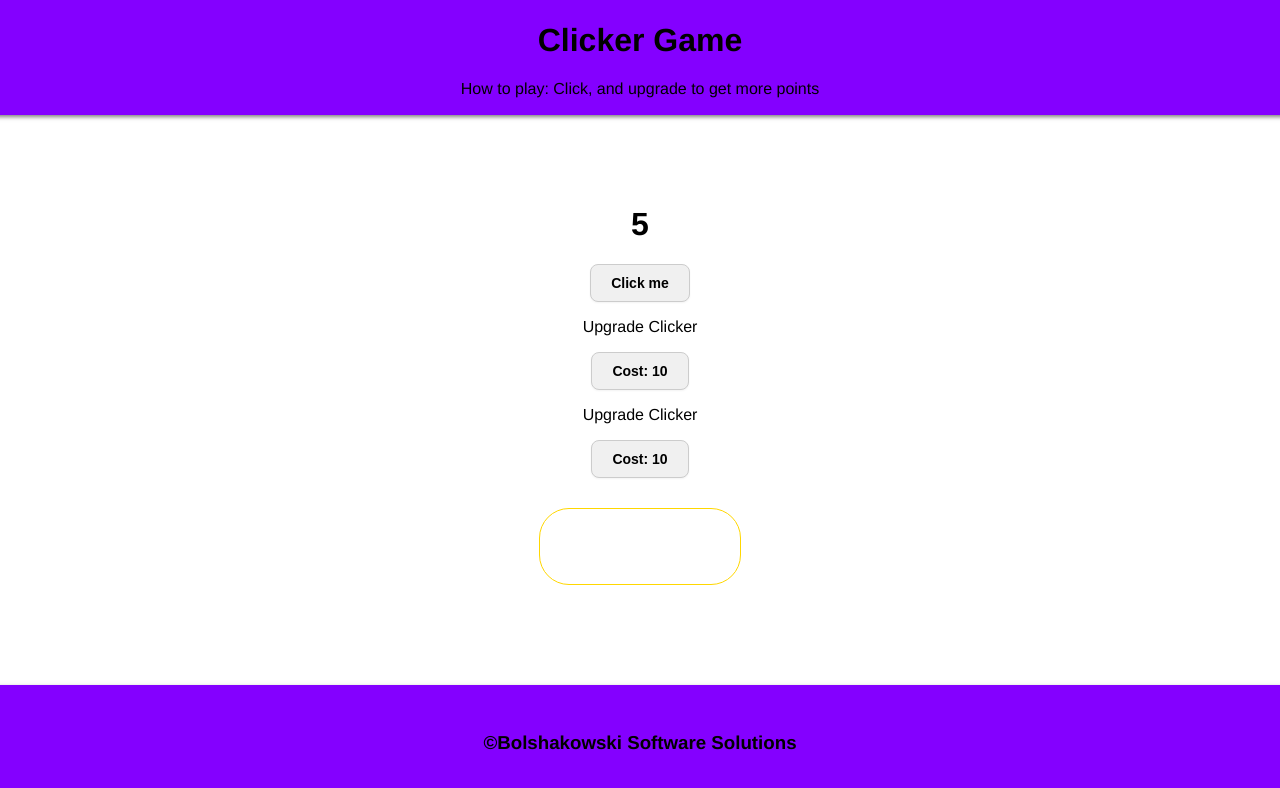
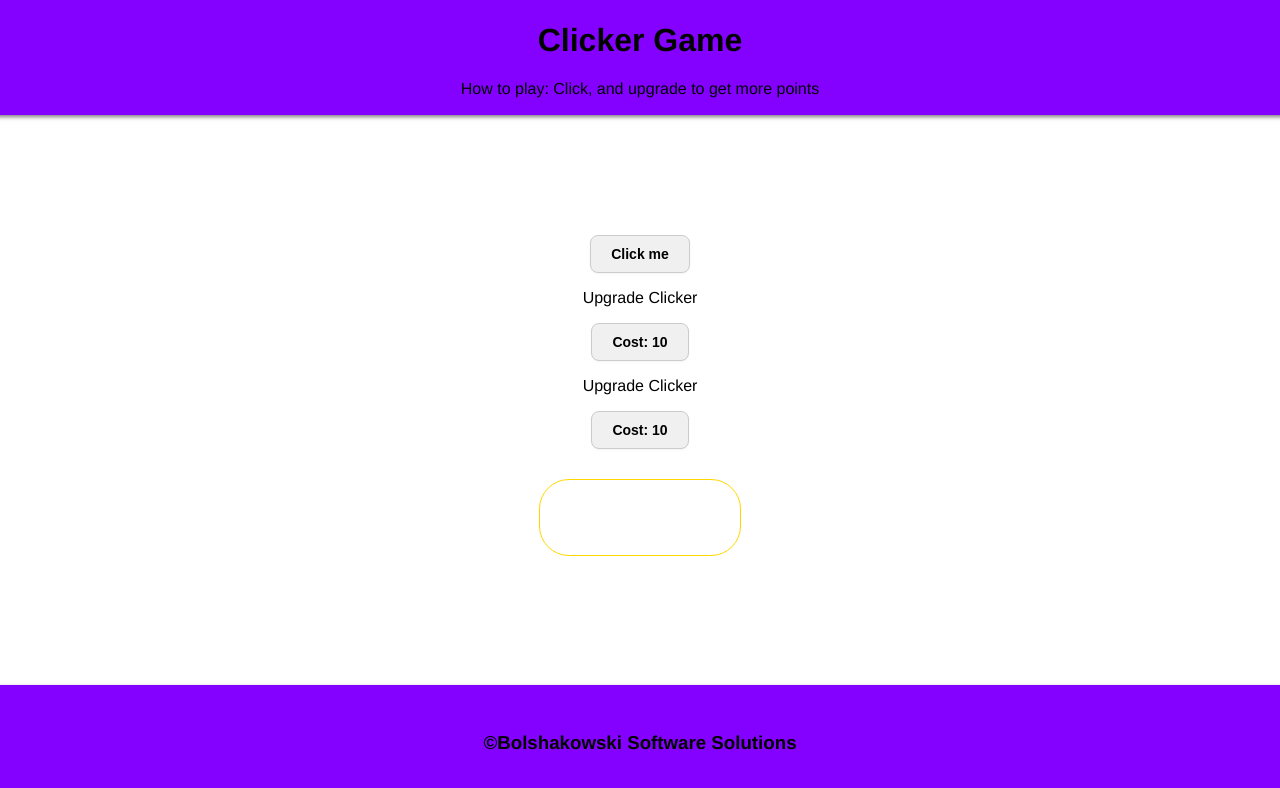
Before and after one commit to dangrabo/react-idle-game, a React (Vite) app: page / in a window 1280 px wide. Shown: the top 788 px of the page. Built offline with nearby package versions, Linux system fonts and the light colour scheme.

Commit message:
Add bugs that cause issues

```diff
--- a/src/components/Awards.jsx
+++ b/src/components/Awards.jsx
@@ -1,4 +1,4 @@
-import { useState, useEffect } from 'react';
+import { useState, useEffect } from "react";
 
 export default function Awards({ score }) {
   const [awards, setAwards] = useState([]);
@@ -10,13 +10,13 @@ export default function Awards({ score }) {
 
   function updateRewards() {
     if (score >= 30 && !awardTrack.gold) {
-      setAwards((prev) => [...prev, "🥇"]);
+      setAwards(() => ["🥇"]);
       setAwardTrack((prev) => ({
         ...prev,
         gold: true,
       }));
     } else if (score >= 20 && !awardTrack.silver) {
-      setAwards((prev) => [...prev, "🥈"]);
+      setAwards(() => ["🥈"]);
       setAwardTrack((prev) => ({
         ...prev,
         silver: true,
--- a/src/components/Game.jsx
+++ b/src/components/Game.jsx
@@ -17,7 +17,7 @@ export default function Game() {
 
   //give click score
   function incrementScore() {
-    setScore((prev) => prev + clickIncrementor);
+    score = score++;
   }
 
   //give time score
--- a/src/components/ScoreClick.jsx
+++ b/src/components/ScoreClick.jsx
@@ -1,6 +1,6 @@
 import React from "react";
 
-function ScoreClick({ handleClick, score }) {
+function ScoreClick(handleClick, score) {
   return (
     <div>
       <h1>{score}</h1>
```
